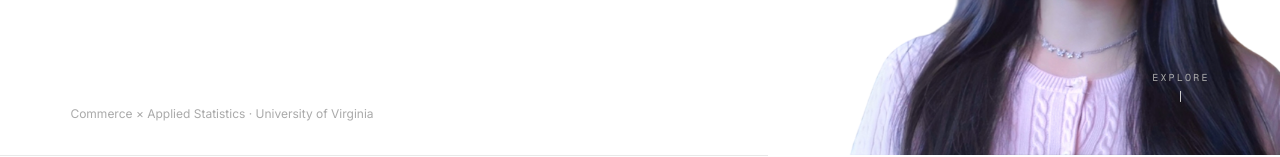
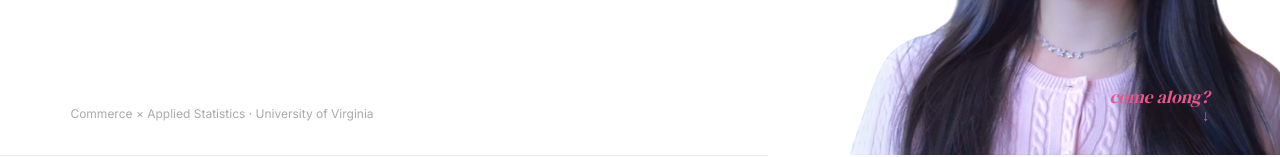
Before and after one commit to inn162/yen-portfolio, a Next.js app in the folder yen-portfolio/: page / in a window 1280 px wide. Shown: the part 645-802 px from the top of the page. Built offline with nearby package versions, Linux system fonts and the light colour scheme.

Commit message:
Replace EXPLORE cue with 'come along?' in HeroName
Co-Authored-By: Claude Sonnet 4.6 <noreply@anthropic.com>

```diff
--- a/yen-portfolio/app/components/HeroName.tsx
+++ b/yen-portfolio/app/components/HeroName.tsx
@@ -135,20 +135,26 @@ export default function HeroName() {
         <p className="text-[12px] text-[#aaa]">
           Commerce × Applied Statistics · University of Virginia
         </p>
-        <div className="flex flex-col items-center gap-1.5">
+        <motion.div
+          className="flex flex-col items-end gap-0.5 cursor-pointer"
+          whileHover="hovered"
+          onClick={() => document.getElementById("work")?.scrollIntoView({ behavior: "smooth" })}
+        >
           <p
-            className="text-[10px] text-[#aaa] tracking-[0.22em] uppercase"
-            style={{ fontFamily: "var(--font-mono)" }}
+            className="italic leading-none"
+            style={{ fontFamily: "var(--font-accent)", fontSize: "clamp(0.9rem, 1.4vw, 1.3rem)", color: "#e8578a" }}
           >
-            explore
+            come along?
           </p>
-          <motion.div
-            className="w-px bg-[#ccc] origin-top"
-            style={{ height: 32 }}
-            animate={{ scaleY: [0.2, 1, 0.2] }}
-            transition={{ duration: 2.2, repeat: Infinity, ease: "easeInOut" }}
-          />
-        </div>
+          <motion.p
+            className="text-right leading-none"
+            style={{ fontFamily: "var(--font-accent)", fontSize: "clamp(0.85rem, 1.2vw, 1.1rem)", color: "#e8578a" }}
+            variants={{ hovered: { y: 4 } }}
+            transition={{ duration: 0.2, ease: "easeOut" }}
+          >
+            ↓
+          </motion.p>
+        </motion.div>
       </motion.div>
     </section>
   );
```
